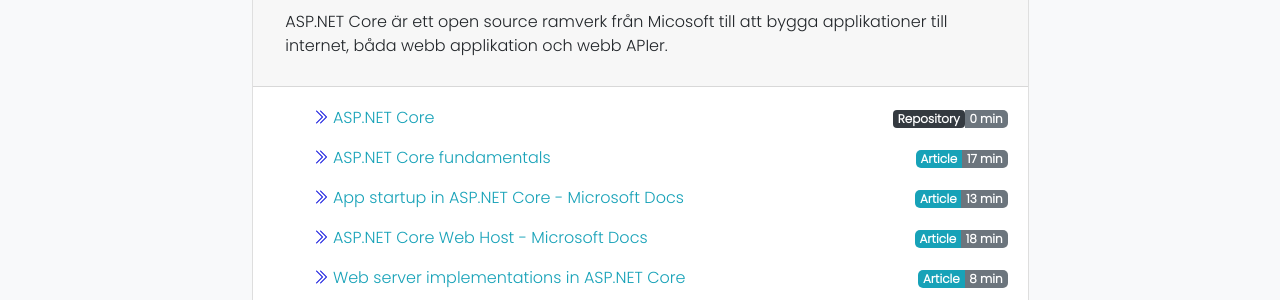
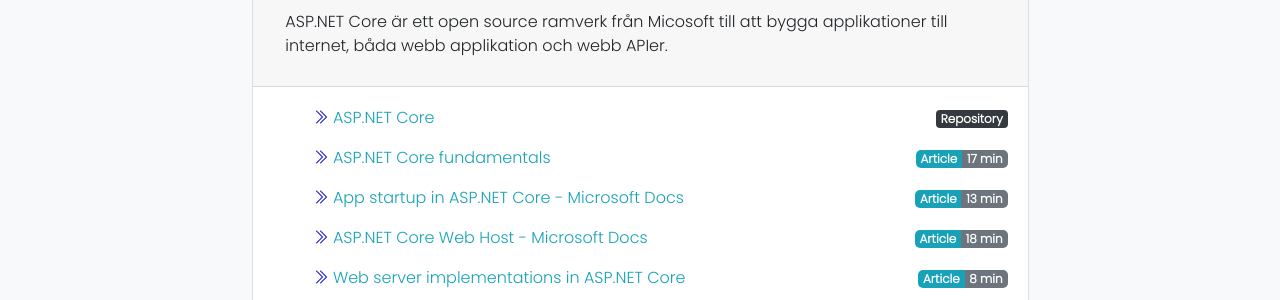
Before and after one commit to PGBSNH20/PGBSNH20-backendweb, a Jekyll site: the page built from lectures/03-aspnetcore.md, in a window 1280 px wide. Shown: the part 869-1169 px from the top of the page. Built offline with Jekyll 4.4.1, drawn with Linux system fonts in a browser that asks for light colours; nearby versions of some CDN libraries.

Commit message:
only show time if greater than 0

```diff
--- a/_includes/lecturetopics.html
+++ b/_includes/lecturetopics.html
@@ -22,9 +22,7 @@
                     <li class="mb-3">
                         <i class="bi bi-chevron-double-right lec-icon"></i> <a href="{{mandatory.url}}">{{mandatory.title}}</a>
                         {% if mandatory.timeMinutes %}
-                        <span class="badges"><span
-                                class="badge badge-{{mandatory.timeBadge}}">{{mandatory.timeType}}</span><span
-                                class="badge badge-secondary">{{mandatory.timeMinutes}} min</span></span>
+                        <span class="badges"><span class="badge badge-{{mandatory.timeBadge}}">{{mandatory.timeType}}</span>{% if mandatory.timeMinutes > 0 %}<span class="badge badge-secondary">{{mandatory.timeMinutes}} min</span>{% endif %}</span>
                         {% endif %}
                     </li>
                     {% endfor %}
```
